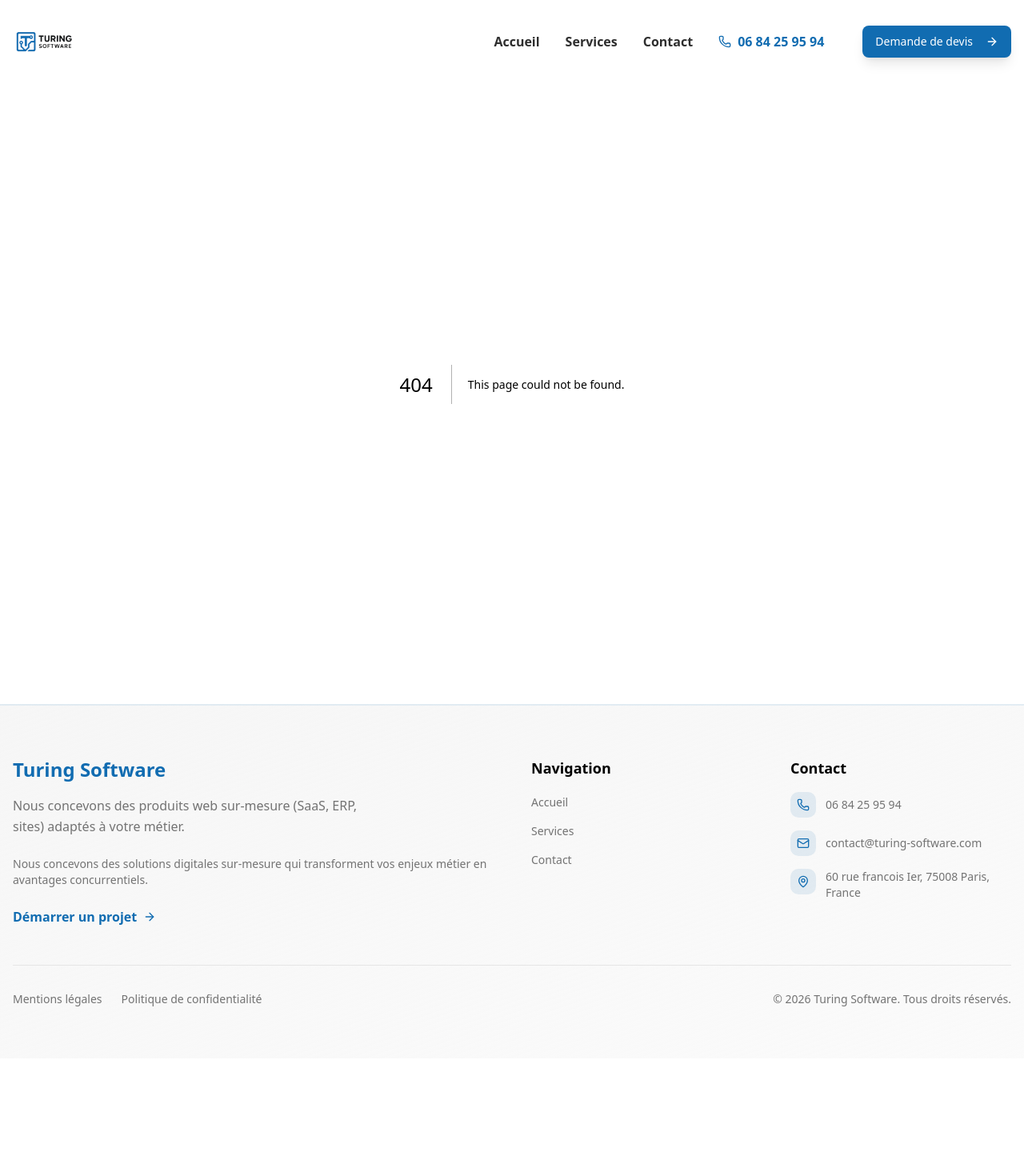
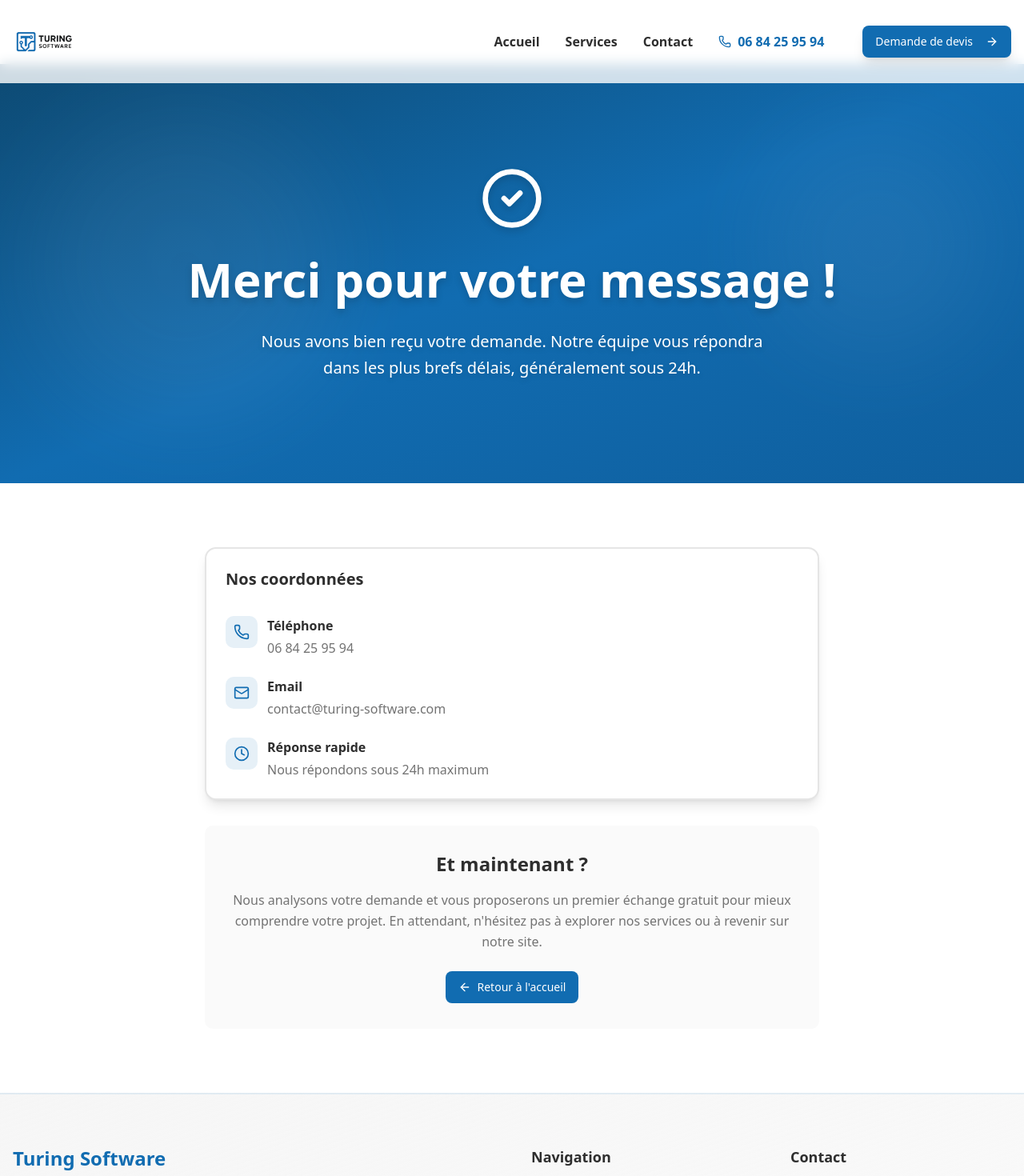
Before and after one commit to sylvain-turing/turing-software, a Next.js app: page /contact/merci in a window 1280 px wide. Before the commit this address had no page. Shown: the top 1470 px of the page at 80% size. Before the commit the page ends 1323 px from the top, so only its background shows below. Built offline with nearby package versions, Linux system fonts and the light colour scheme.

Commit message:
merci page

```diff
--- /dev/null
+++ b/app/contact/merci/page.tsx
@@ -0,0 +1,66 @@
+import { Metadata } from "next";
+import Link from "next/link";
+import { CheckCircle2, ArrowLeft } from "lucide-react";
+import { ContactInfo } from "@/components/contact-info";
+import { Button } from "@/components/ui/button";
+
+export const metadata: Metadata = {
+  title: "Merci pour votre message",
+  description: "Nous avons bien reçu votre demande et vous répondrons dans les plus brefs délais",
+  robots: {
+    index: false,
+    follow: false,
+  },
+};
+
+export default function MerciPage() {
+  return (
+    <div className="flex flex-col">
+      {/* Page Header */}
+      <section className="relative overflow-hidden bg-gradient-to-br from-[#0d4a73] via-[#116cb1] to-[#0f5f9e] py-24 md:py-32">
+        {/* Decorative background */}
+        <div className="absolute inset-0 opacity-5">
+          <div className="absolute top-20 right-10 w-72 h-72 bg-white rounded-full blur-3xl"></div>
+          <div className="absolute bottom-20 left-10 w-96 h-96 bg-white rounded-full blur-3xl"></div>
+        </div>
+
+        <div className="container mx-auto px-4 relative z-10">
+          <div className="max-w-4xl mx-auto text-center">
+            <CheckCircle2 className="h-20 w-20 text-white mx-auto mb-6 drop-shadow-lg" />
+            <h1 className="text-4xl md:text-6xl font-bold text-white mb-6 leading-tight drop-shadow-lg">
+              Merci pour votre message !
+            </h1>
+            <p className="text-xl text-white leading-relaxed max-w-2xl mx-auto drop-shadow-md">
+              Nous avons bien reçu votre demande. Notre équipe vous répondra dans les plus brefs délais, généralement sous 24h.
+            </p>
+          </div>
+        </div>
+      </section>
+
+      {/* Content Section */}
+      <section className="py-20 bg-background">
+        <div className="container mx-auto px-4">
+          <div className="max-w-3xl mx-auto space-y-8">
+            {/* Contact Info */}
+            <ContactInfo />
+
+            {/* Next Steps */}
+            <div className="bg-muted/50 rounded-lg p-8 text-center">
+              <h2 className="text-2xl font-bold mb-4">Et maintenant ?</h2>
+              <p className="text-muted-foreground mb-6 leading-relaxed">
+                Nous analysons votre demande et vous proposerons un premier échange gratuit pour mieux comprendre votre projet.
+                En attendant, n'hésitez pas à explorer nos services ou à revenir sur notre site.
+              </p>
+              <Button asChild size="lg">
+                <Link href="/" className="inline-flex items-center gap-2">
+                  <ArrowLeft className="h-4 w-4" />
+                  Retour à l'accueil
+                </Link>
+              </Button>
+            </div>
+          </div>
+        </div>
+      </section>
+    </div>
+  );
+}
--- a/app/contact/page.tsx
+++ b/app/contact/page.tsx
@@ -1,7 +1,7 @@
 import { ContactForm } from "@/components/contact-form";
+import { ContactInfo } from "@/components/contact-info";
 import { Card, CardContent, CardHeader, CardTitle } from "@/components/ui/card";
-import { Mail, Phone, MapPin, Clock, CheckCircle2 } from "lucide-react";
-import { COMPANY_INFO, formatAddress } from "@/lib/constants";
+import { CheckCircle2 } from "lucide-react";
 
 export default function Contact() {
   return (
@@ -52,68 +52,7 @@ export default function Contact() {
 
             {/* Contact Information */}
             <div className="space-y-6">
-              <Card className="shadow-lg border-2">
-                <CardHeader>
-                  <CardTitle className="text-xl">Nos coordonnées</CardTitle>
-                </CardHeader>
-                <CardContent className="space-y-6">
-                  <div className="flex items-start gap-3">
-                    <div className="w-10 h-10 bg-primary/10 rounded-lg flex items-center justify-center flex-shrink-0">
-                      <Phone className="h-5 w-5 text-primary" />
-                    </div>
-                    <div>
-                      <p className="font-semibold mb-1">Téléphone</p>
-                      <a
-                        href={`tel:${COMPANY_INFO.phone.replace(/\s/g, '')}`}
-                        className="text-muted-foreground hover:text-primary transition-colors"
-                      >
-                        {COMPANY_INFO.phone}
-                      </a>
-                    </div>
-                  </div>
-
-                  <div className="flex items-start gap-3">
-                    <div className="w-10 h-10 bg-primary/10 rounded-lg flex items-center justify-center flex-shrink-0">
-                      <Mail className="h-5 w-5 text-primary" />
-                    </div>
-                    <div>
-                      <p className="font-semibold mb-1">Email</p>
-                      <a
-                        href={`mailto:${COMPANY_INFO.email}`}
-                        className="text-muted-foreground hover:text-primary transition-colors break-all"
-                      >
-                        {COMPANY_INFO.email}
-                      </a>
-                    </div>
-                  </div>
-
-                  {COMPANY_INFO.address.street && COMPANY_INFO.address.street !== "Adresse de l'entreprise" && (
-                    <div className="flex items-start gap-3">
-                      <div className="w-10 h-10 bg-primary/10 rounded-lg flex items-center justify-center flex-shrink-0">
-                        <MapPin className="h-5 w-5 text-primary" />
-                      </div>
-                      <div>
-                        <p className="font-semibold mb-1">Adresse</p>
-                        <p className="text-muted-foreground">
-                          {formatAddress(COMPANY_INFO.address)}
-                        </p>
-                      </div>
-                    </div>
-                  )}
-
-                  <div className="flex items-start gap-3">
-                    <div className="w-10 h-10 bg-primary/10 rounded-lg flex items-center justify-center flex-shrink-0">
-                      <Clock className="h-5 w-5 text-primary" />
-                    </div>
-                    <div>
-                      <p className="font-semibold mb-1">Réponse rapide</p>
-                      <p className="text-muted-foreground">
-                        Nous répondons sous 24h maximum
-                      </p>
-                    </div>
-                  </div>
-                </CardContent>
-              </Card>
+              <ContactInfo />
 
               {/* Reassurance */}
               <Card className="bg-gradient-bg-soft border-2 border-primary/20">
--- a/components/contact-form.tsx
+++ b/components/contact-form.tsx
@@ -1,6 +1,7 @@
 "use client";
 
 import { useState } from "react";
+import { useRouter } from "next/navigation";
 import { useForm } from "react-hook-form";
 import { zodResolver } from "@hookform/resolvers/zod";
 import * as z from "zod";
@@ -15,7 +16,7 @@ import {
 } from "@/components/ui/form";
 import { Input } from "@/components/ui/input";
 import { Textarea } from "@/components/ui/textarea";
-import { Loader2, CheckCircle2 } from "lucide-react";
+import { Loader2 } from "lucide-react";
 
 const contactFormSchema = z.object({
   name: z.string().min(2, "Le nom doit contenir au moins 2 caractères"),
@@ -28,7 +29,7 @@ type ContactFormValues = z.infer<typeof contactFormSchema>;
 
 export function ContactForm() {
   const [isSubmitting, setIsSubmitting] = useState(false);
-  const [isSubmitted, setIsSubmitted] = useState(false);
+  const router = useRouter();
 
   const form = useForm<ContactFormValues>({
     resolver: zodResolver(contactFormSchema),
@@ -56,33 +57,13 @@ export function ContactForm() {
         throw new Error("Erreur lors de l'envoi du message");
       }
 
-      setIsSubmitted(true);
-
-      // Reset form after 5 seconds
-      setTimeout(() => {
-        setIsSubmitted(false);
-        form.reset();
-      }, 5000);
+      // Redirect to thank you page
+      router.push("/contact/merci");
     } catch (error) {
       console.error("Erreur:", error);
       alert("Une erreur est survenue lors de l'envoi de votre message. Veuillez réessayer.");
-    } finally {
       setIsSubmitting(false);
     }
-  }
-
-  if (isSubmitted) {
-    return (
-      <div className="text-center py-12">
-        <CheckCircle2 className="h-16 w-16 text-green-500 mx-auto mb-4" />
-        <h3 className="text-2xl font-bold text-foreground mb-2">
-          Message envoyé !
-        </h3>
-        <p className="text-muted-foreground">
-          Nous vous répondrons dans les plus brefs délais.
-        </p>
-      </div>
-    );
   }
 
   return (
--- /dev/null
+++ b/components/contact-info.tsx
@@ -0,0 +1,56 @@
+import { Card, CardContent, CardHeader, CardTitle } from "@/components/ui/card";
+import { Mail, Phone, Clock } from "lucide-react";
+import { COMPANY_INFO } from "@/lib/constants";
+
+export function ContactInfo() {
+  return (
+    <Card className="shadow-lg border-2">
+      <CardHeader>
+        <CardTitle className="text-xl">Nos coordonnées</CardTitle>
+      </CardHeader>
+      <CardContent className="space-y-6">
+        <div className="flex items-start gap-3">
+          <div className="w-10 h-10 bg-primary/10 rounded-lg flex items-center justify-center flex-shrink-0">
+            <Phone className="h-5 w-5 text-primary" />
+          </div>
+          <div>
+            <p className="font-semibold mb-1">Téléphone</p>
+            <a
+              href={`tel:${COMPANY_INFO.phone.replace(/\s/g, '')}`}
+              className="text-muted-foreground hover:text-primary transition-colors"
+            >
+              {COMPANY_INFO.phone}
+            </a>
+          </div>
+        </div>
+
+        <div className="flex items-start gap-3">
+          <div className="w-10 h-10 bg-primary/10 rounded-lg flex items-center justify-center flex-shrink-0">
+            <Mail className="h-5 w-5 text-primary" />
+          </div>
+          <div>
+            <p className="font-semibold mb-1">Email</p>
+            <a
+              href={`mailto:${COMPANY_INFO.email}`}
+              className="text-muted-foreground hover:text-primary transition-colors break-all"
+            >
+              {COMPANY_INFO.email}
+            </a>
+          </div>
+        </div>
+
+        <div className="flex items-start gap-3">
+          <div className="w-10 h-10 bg-primary/10 rounded-lg flex items-center justify-center flex-shrink-0">
+            <Clock className="h-5 w-5 text-primary" />
+          </div>
+          <div>
+            <p className="font-semibold mb-1">Réponse rapide</p>
+            <p className="text-muted-foreground">
+              Nous répondons sous 24h maximum
+            </p>
+          </div>
+        </div>
+      </CardContent>
+    </Card>
+  );
+}
--- a/components/footer.tsx
+++ b/components/footer.tsx
@@ -1,6 +1,6 @@
 import Link from "next/link";
-import { Mail, Phone, MapPin, ArrowRight } from "lucide-react";
-import { COMPANY_INFO, NAV_LINKS, formatAddress } from "@/lib/constants";
+import { Mail, Phone, ArrowRight } from "lucide-react";
+import { COMPANY_INFO, NAV_LINKS } from "@/lib/constants";
 
 export function Footer() {
   return (
@@ -66,16 +66,6 @@ export function Footer() {
                 </div>
                 <span className="break-all">{COMPANY_INFO.email}</span>
               </a>
-              {COMPANY_INFO.address.street && COMPANY_INFO.address.street !== "Adresse de l'entreprise" && (
-                <div className="flex items-start gap-3 text-sm text-muted-foreground">
-                  <div className="w-8 h-8 bg-primary/10 rounded-lg flex items-center justify-center flex-shrink-0">
-                    <MapPin className="h-4 w-4 text-primary" />
-                  </div>
-                  <span>
-                    {formatAddress(COMPANY_INFO.address)}
-                  </span>
-                </div>
-              )}
             </div>
           </div>
         </div>
--- a/components/structured-data.tsx
+++ b/components/structured-data.tsx
@@ -10,7 +10,6 @@ export function StructuredData() {
     "email": COMPANY_INFO.email,
     "address": {
       "@type": "PostalAddress",
-      "streetAddress": COMPANY_INFO.address.street,
       "addressLocality": COMPANY_INFO.address.city,
       "postalCode": COMPANY_INFO.address.postalCode,
       "addressCountry": COMPANY_INFO.address.country
```
